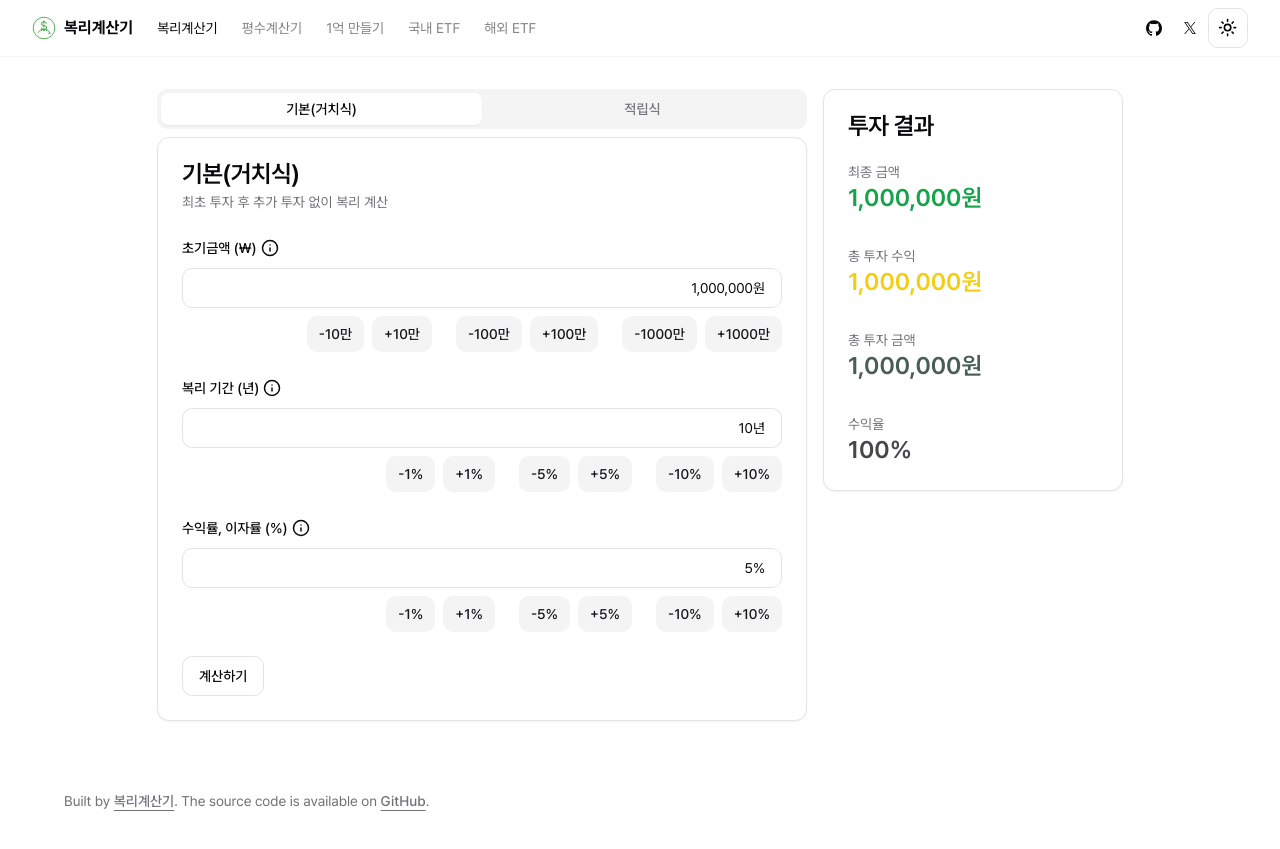
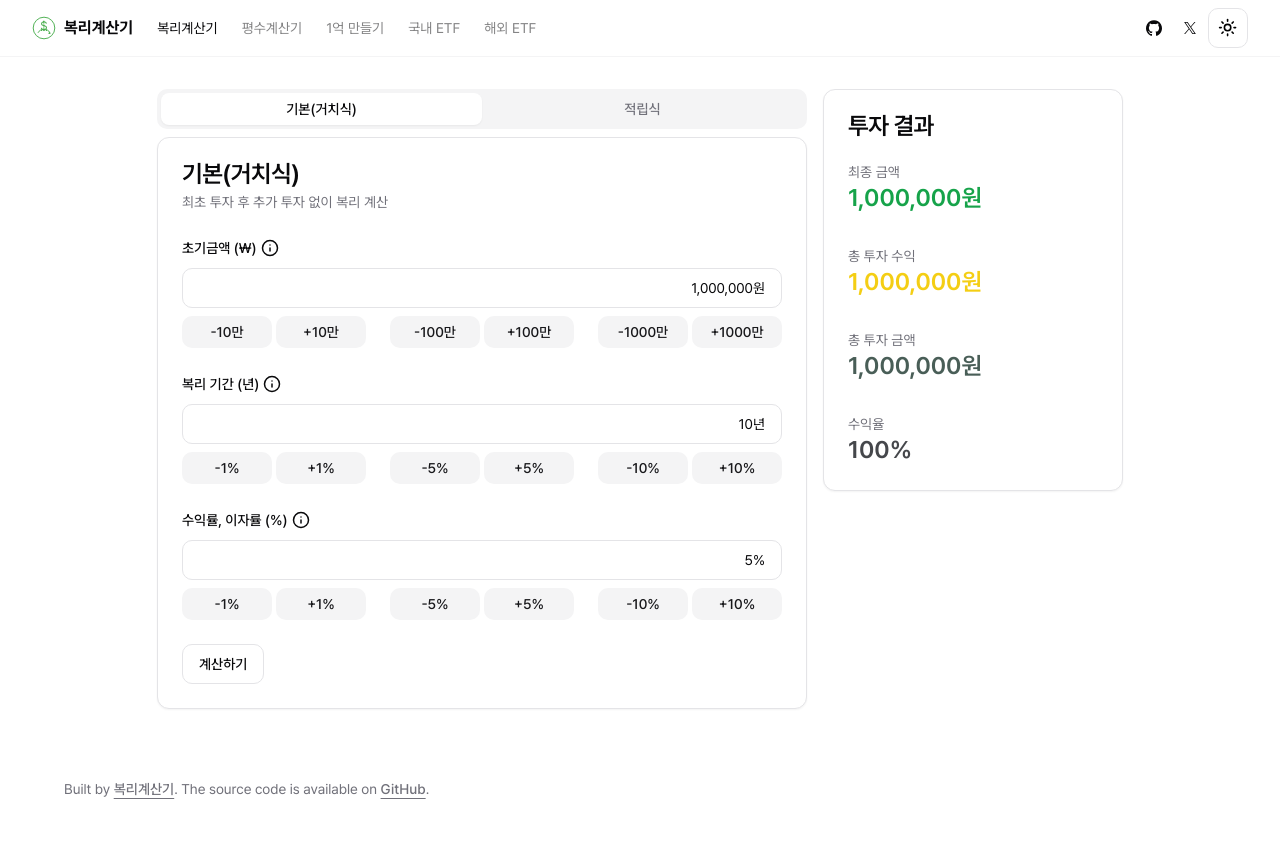
Before and after one commit to PARKmaker/Growi, a React (Vite) app in the folder client/: page /tools/compound-calculator in a window 1280 px wide. Built offline with nearby package versions, Linux system fonts and the light colour scheme; no server answers.

Commit message:
Style: 반응형 버튼

```diff
--- a/client/src/components/container.tsx
+++ b/client/src/components/container.tsx
@@ -5,6 +5,6 @@ type ContainerProps = {
 };
 export default function Container({ children }: ContainerProps) {
   return (
-    <div className="relative mx-auto my-4 min-w-[320px] px-4 md:container md:my-8">{children}</div>
+    <div className="container relative mx-auto my-4 min-w-[320px] px-4 md:my-8">{children}</div>
   );
 }
--- a/client/src/features/compound-calculator/components/value-buttons.tsx
+++ b/client/src/features/compound-calculator/components/value-buttons.tsx
@@ -21,11 +21,13 @@ export default function ValueButtons<T extends keyof TField>({
   isPercent = true,
 }: AmountButtonsProps<T>) {
   return (
-    <div className={'flex justify-end gap-6'}>
+    // <div className={'flex justify-end gap-6'}>
+    <div className={'flex justify-end gap-1 sm:gap-6 lg:justify-between'}>
       {variation.valueList.map((value) => {
         return (
-          <div className={'space-x-2'} key={`variation-${value}`}>
+          <div className={'flex w-1/3 gap-1'} key={`variation-${value}`}>
             <Button
+              className="hidden h-8 w-full sm:block"
               size={'sm'}
               variant={'secondary'}
               type={'button'}
@@ -38,6 +40,7 @@ export default function ValueButtons<T extends keyof TField>({
               -{isPercent ? `${value}%` : `${value / 10000}만`}
             </Button>
             <Button
+              className="h-8 w-full"
               size={'sm'}
               variant={'secondary'}
               type={'button'}
```
